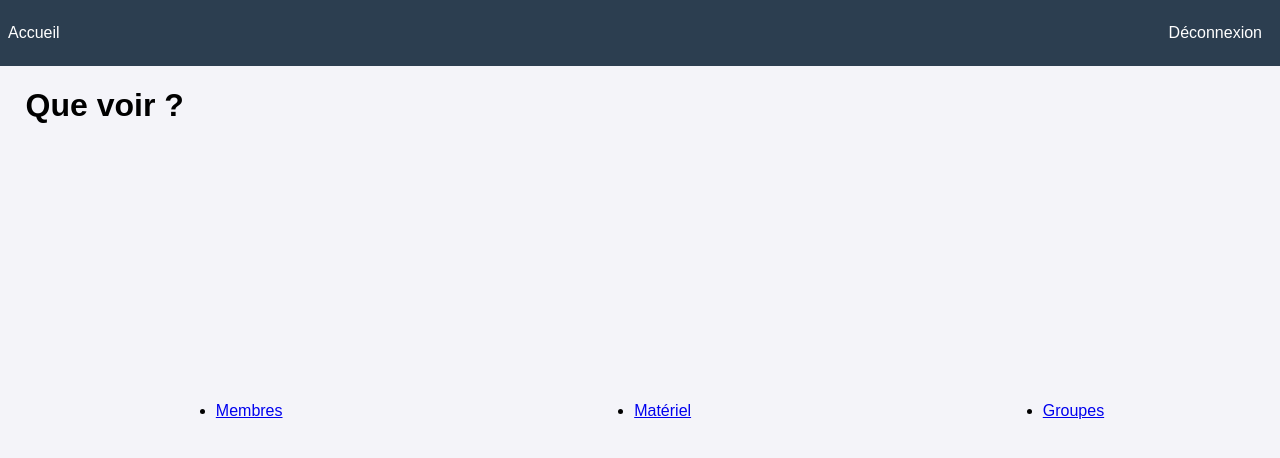
After one commit to antrouillard/bddd-tp, a Flask app: page /see/ in a window 1280 px wide. The commit adds this page. Shown: the top 458 px of the page. Run offline with Flask 3, Linux system fonts and the light colour scheme.

Commit message:
form Matos + visual

```diff
--- a/main/app.py
+++ b/main/app.py
@@ -9,6 +9,7 @@ from pymongo import MongoClient
 import os
 from python.auth.routes import auth_blueprint
 from python.create.routes import creat_blueprint
+from python.display.routes import disp_blueprint
 from python.auth.data import logged_in
 from python.init_db import initialize_data  # Import de l'initialisation MongoDB
 
@@ -29,6 +30,7 @@ app.secret_key = os.urandom(24)  # Génère une clé aléatoire à chaque démar
 # Enregistrer le Blueprint
 app.register_blueprint(auth_blueprint, url_prefix='/auth')
 app.register_blueprint(creat_blueprint, url_prefix='/create')
+app.register_blueprint(disp_blueprint,url_prefix='/see')
 
 @app.route('/bonjour')
 def bonjour():
--- a/main/python/auth/routes.py
+++ b/main/python/auth/routes.py
@@ -8,7 +8,7 @@ from flask import Blueprint,redirect, render_template, request, session
 
 
 # Créer un Blueprint pour les routes d'authentification
-auth_blueprint = Blueprint('auth', __name__, template_folder="../../templates", static_folder="../static")
+auth_blueprint = Blueprint('auth', __name__, template_folder="../../templates", static_folder="../../static")
 
 @auth_blueprint.route("/login")
 def login():
--- /dev/null
+++ b/main/python/display/routes.py
@@ -0,0 +1,22 @@
+# coding: utf-8
+
+#from  import main
+from flask import Blueprint,redirect, render_template, request, session
+from python.db import db
+
+
+
+# Créer un Blueprint pour les routes d'authentification
+disp_blueprint = Blueprint('see', __name__, template_folder="../../templates", static_folder="../../static")
+
+@disp_blueprint.route("/")
+def see_wich():
+    return render_template("display/choose.html")
+
+@disp_blueprint.route("/matos")
+def display_matos():
+    """"""
+    collection = db["matos"]
+
+    data = list(collection.find())
+    return render_template("display/displayMatos.html",data=data)
--- /dev/null
+++ b/main/static/css/display.css
@@ -0,0 +1,38 @@
+body {
+    font-family: Arial, sans-serif;
+    background-color: #f4f4f9;
+    margin: 0;
+    padding: 0;
+}
+nav {
+    background-color: #2c3e50;
+    color: white;
+    padding: 0.5rem;
+}
+nav ul {
+    list-style-type: none;
+    padding: 0;
+}
+nav ul li {
+    display: inline;
+    margin-right: 10px;
+}
+nav ul li a {
+    color: white;
+    text-decoration: none;
+}
+table {
+    border-collapse: collapse;
+    width: 100%;
+}
+th, td {
+    border: 1px solid #ddd;
+    padding: 8px;
+    text-align: left;
+}
+th {
+    background-color: #f2f2f2;
+}
+tr:nth-child(even) {
+    background-color: #f9f9f9;
+}
--- /dev/null
+++ b/main/templates/display/choose.html
@@ -0,0 +1,28 @@
+<!DOCTYPE html>
+<html>
+<head>
+    <title>BD Compass</title>
+    <link rel="stylesheet" href="{{ url_for('static', filename='/css/display.css') }}">
+    <link rel="shortcut icon" href="{{ url_for('static', filename='/img/favicon.ico') }}">
+</head>
+<body>
+    <nav style="
+    display: flex;
+    flex-direction: row;
+    flex-wrap: nowrap;
+    justify-content: space-between;">
+        <ul>
+            <li><a href="/">Accueil</a></li>
+        </ul>
+        <ul>
+            <li><a href="/auth/logout">Déconnexion</a></li>
+        </ul>
+    </nav>
+    <h1 style="padding-left: 2%;">Que voir ?</h1>
+    <ul style="display: flex; justify-content: space-around;padding-top: 20%;">
+        <li><a href="/see/members">Membres</a></li>
+        <li><a href="/see/matos">Matériel</a></li>
+        <li><a href="/see/groups">Groupes</a></li>
+    </ul>
+</body>
+</html>
--- a/main/templates/home.html
+++ b/main/templates/home.html
@@ -39,6 +39,7 @@
                 <li><a href="/create/user">Ajout de membre</a></li>
                 <li><a href="/create/group">Ajout de groupe</a></li>
                 <li><a href="/create/matos">Ajout de materiel</a></li>
+                <li><a href="/see">Consulting</a></li>
             </ul>
         </section>
 
```
Also changed, not shown: main/templates/display/displayMatos.html (added, +29 -0 lines).
